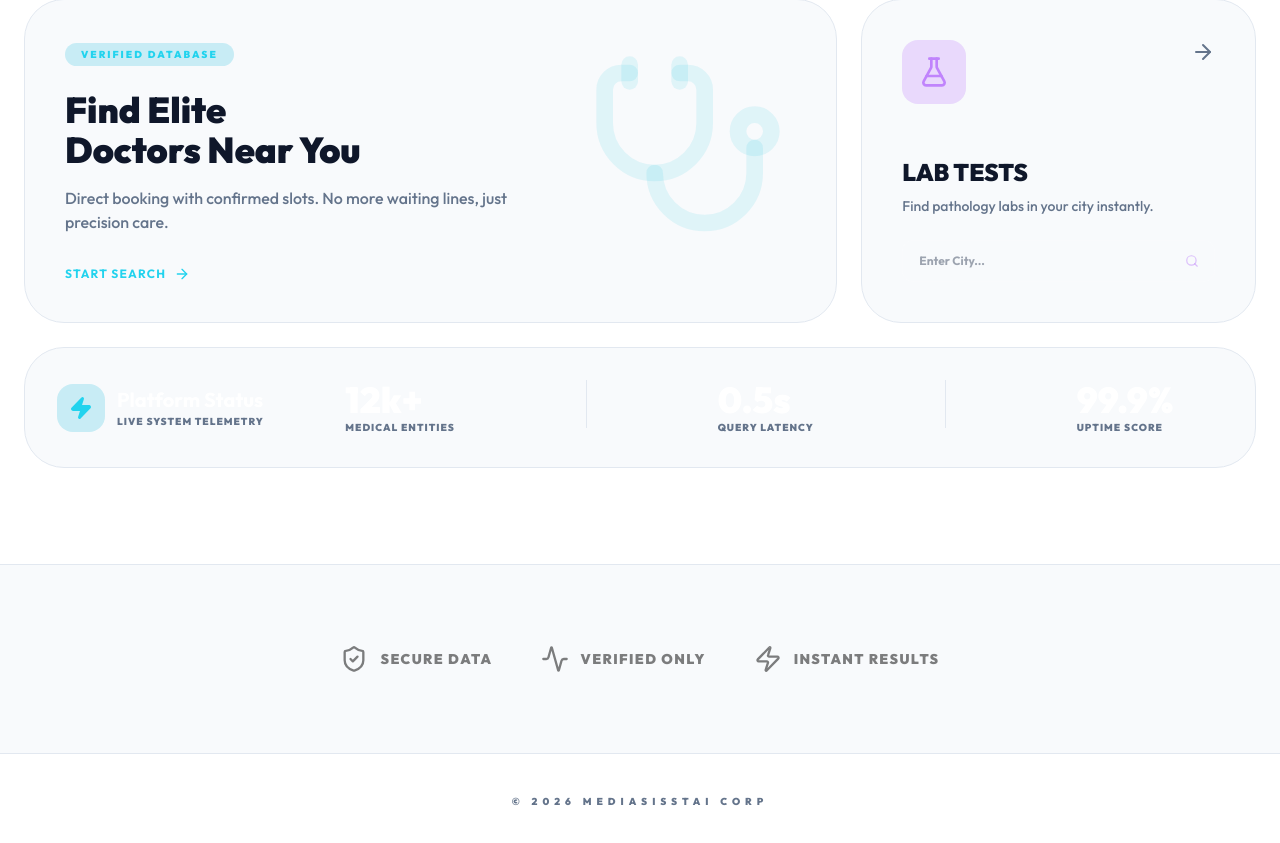
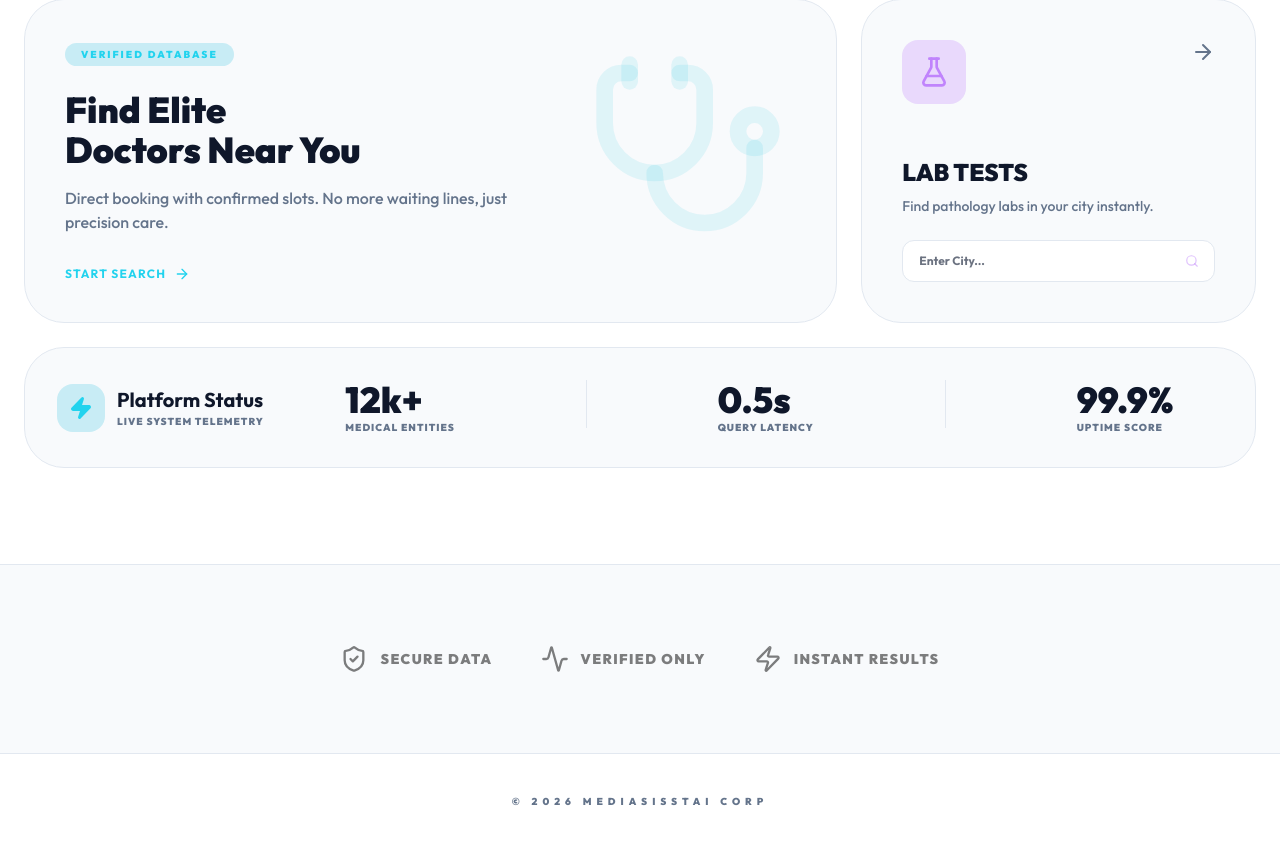
Before and after one commit to ayushgaur475/MediAssistAI, a React (Vite) app in the folder client/: page / in a window 1280 px wide. Shown: the part 953-1796 px from the top of the page. Built offline with nearby package versions, Linux system fonts and the light colour scheme.

Commit message:
style: fixed text visibility in Home page stats for Light Mode

```diff
--- a/client/src/pages/Home.jsx
+++ b/client/src/pages/Home.jsx
@@ -144,7 +144,7 @@ export default function Home() {
                 <input
                   type="text"
                   placeholder="Enter City..."
-                  className="w-full bg-white/5 border border-white/10 rounded-xl px-4 py-3 text-xs font-bold outline-none focus:border-purple-500 transition-all"
+                  className="w-full bg-[var(--bg-main)] border border-[var(--border-subtle)] rounded-xl px-4 py-3 text-xs font-bold outline-none focus:border-purple-500 transition-all text-[var(--text-main)] placeholder:text-gray-500"
                   onKeyDown={(e) => {
                     if (e.key === "Enter") {
                       navigate(`/labs?city=${e.target.value}`);
@@ -165,24 +165,24 @@ export default function Home() {
                 <Zap className="fill-cyan-400" size={24} />
               </div>
               <div>
-                <h4 className="text-xl font-bold text-white">Platform Status</h4>
+                <h4 className="text-xl font-bold text-[var(--text-main)]">Platform Status</h4>
                 <p className="text-[10px] text-[var(--text-muted)] uppercase font-black tracking-widest">Live System Telemetry</p>
               </div>
             </div>
 
             <div className="flex flex-1 justify-around w-full md:w-auto gap-8">
               <div className="text-center md:text-left">
-                <p className="text-4xl font-black text-white">12k+</p>
+                <p className="text-4xl font-black text-[var(--text-main)]">12k+</p>
                 <p className="text-[10px] text-[var(--text-muted)] uppercase font-black tracking-widest">Medical Entities</p>
               </div>
               <div className="w-px h-12 bg-[var(--border-subtle)] hidden md:block" />
               <div className="text-center md:text-left">
-                <p className="text-4xl font-black text-white">0.5s</p>
+                <p className="text-4xl font-black text-[var(--text-main)]">0.5s</p>
                 <p className="text-[10px] text-[var(--text-muted)] uppercase font-black tracking-widest">Query Latency</p>
               </div>
               <div className="w-px h-12 bg-[var(--border-subtle)] hidden md:block" />
               <div className="text-center md:text-left">
-                <p className="text-4xl font-black text-white">99.9%</p>
+                <p className="text-4xl font-black text-[var(--text-main)]">99.9%</p>
                 <p className="text-[10px] text-[var(--text-muted)] uppercase font-black tracking-widest">Uptime Score</p>
               </div>
             </div>
```
